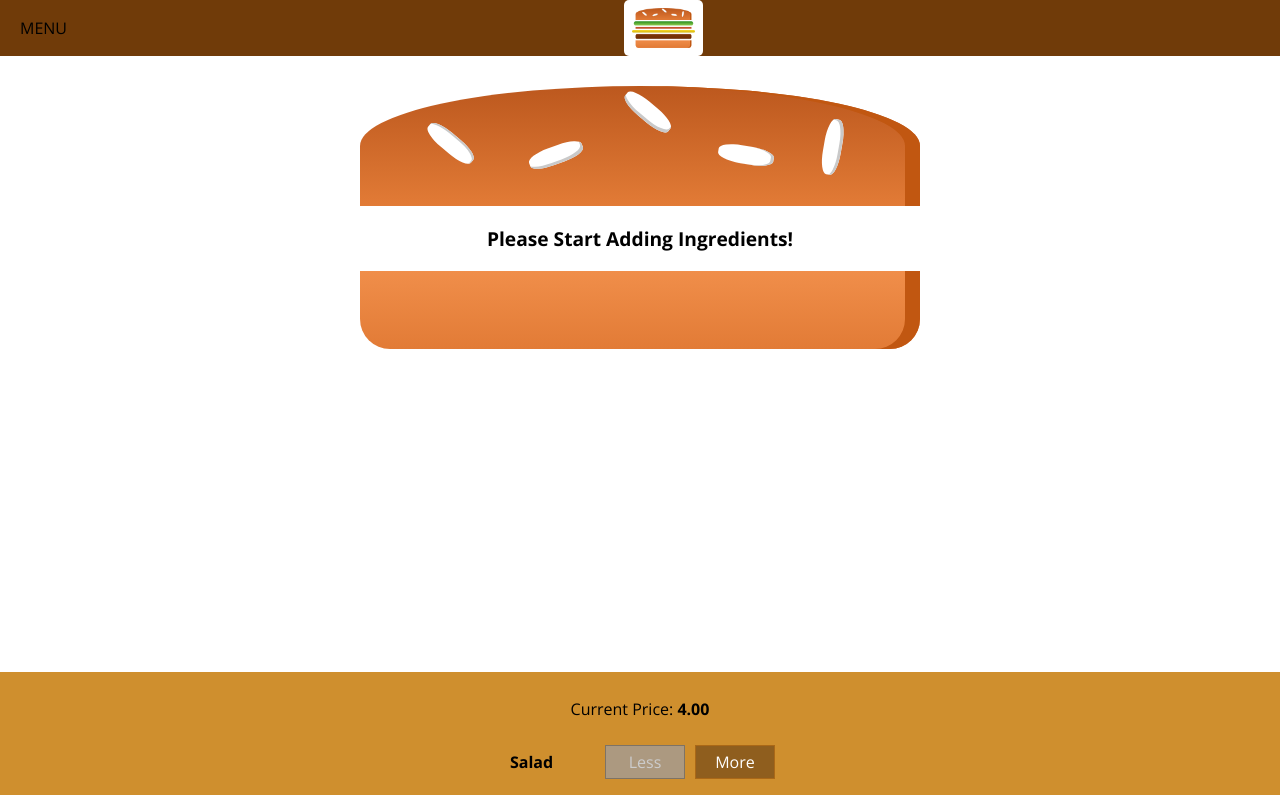
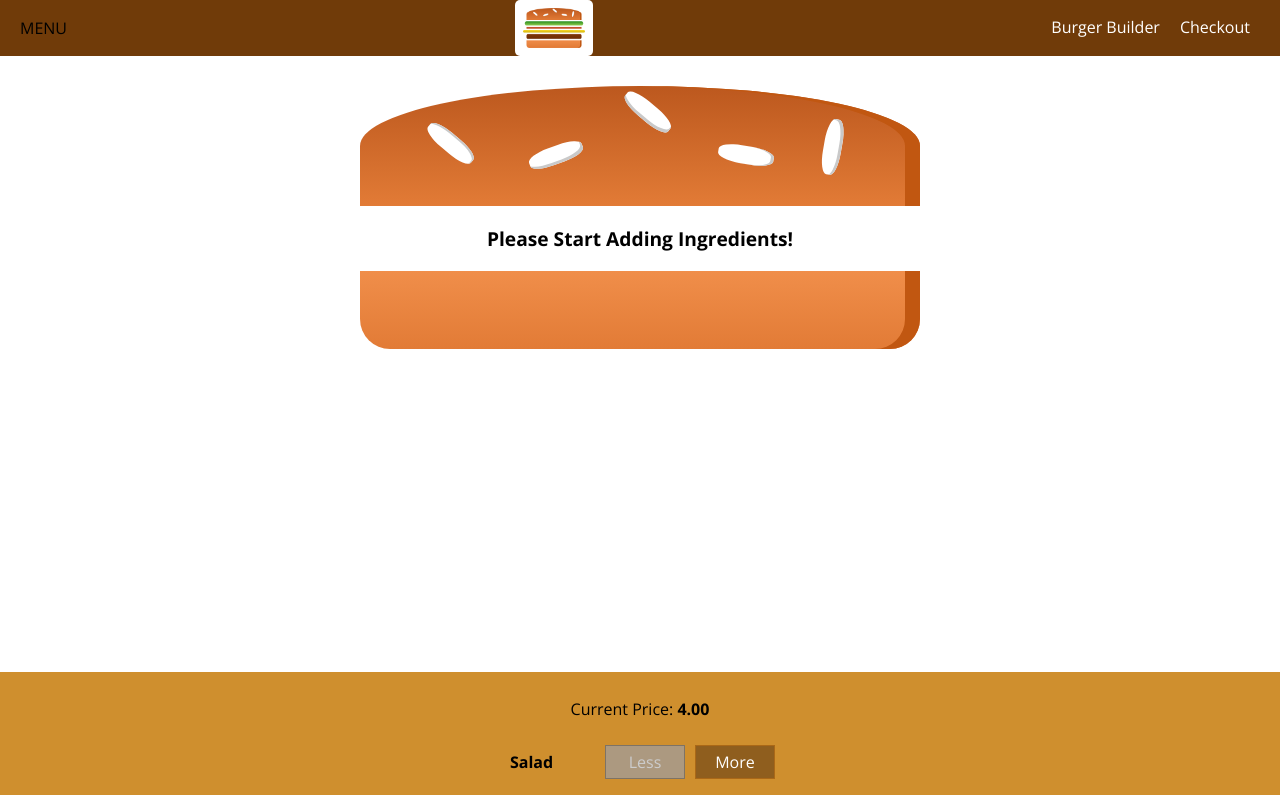
Before and after one commit to iamjayy/buildBurgerApp, a React (Create React App) app in the folder burgerapp/: page / in a window 1280 px wide. Shown: the top 795 px of the page. Built offline with nearby package versions, Linux system fonts and the light colour scheme.

Commit message:
navigation

```diff
--- /dev/null
+++ b/burgerapp/src/components/Navigation/NavigationItems/NavigationItem/NavigationItem.js
@@ -0,0 +1,12 @@
+import React from "react";
+import classes from "./NavigationItem.module.css";
+
+const navigationItem = props => (
+  <li className={classes.NavigationItem}>
+    <a href={props.link} className={props.active ? classes.active : null}>
+      {props.children}
+    </a>
+  </li>
+);
+
+export default navigationItem;
--- /dev/null
+++ b/burgerapp/src/components/Navigation/NavigationItems/NavigationItem/NavigationItem.module.css
@@ -0,0 +1,29 @@
+.NavigationItem {
+  margin: 0;
+  box-sizing: border-box;
+  display: flex;
+  height: 100%;
+  align-items: center;
+}
+
+.NavigationItem a {
+  color: white;
+  text-decoration: none;
+  height: 100%;
+  padding: 16px 10px;
+  border-bottom: 4px solid transparent;
+  box-sizing: border-box;
+  display: block;
+}
+
+.NavigationItem a:hover,
+.NavigationItem a:active,
+.NavigationItem a:active {
+  background-color: #8f5c2c;
+  text-decoration: none;
+  height: 100%;
+  padding: 16px 10px;
+  border-bottom: 4px solid transparent;
+  box-sizing: border-box;
+  display: block;
+}
--- /dev/null
+++ b/burgerapp/src/components/Navigation/NavigationItems/NavigationItems.js
@@ -0,0 +1,14 @@
+import React from "react";
+import classes from "./NavigationItems.module.css";
+import NavigationItem from "./NavigationItem/NavigationItem";
+
+const navigationItems = () => (
+  <ul className={classes.NavigationItems}>
+    <NavigationItem link="/" active>
+      Burger Builder
+    </NavigationItem>
+    <NavigationItem ink="/">Checkout</NavigationItem>
+  </ul>
+);
+
+export default navigationItems;
--- /dev/null
+++ b/burgerapp/src/components/Navigation/NavigationItems/NavigationItems.module.css
@@ -0,0 +1,8 @@
+.NavigationItems {
+  margin: 0;
+  padding: 0;
+  list-style: none;
+  display: flex;
+  align-items: center;
+  height: 100%;
+}
--- a/burgerapp/src/components/Navigation/Toolbar/Toolbar.js
+++ b/burgerapp/src/components/Navigation/Toolbar/Toolbar.js
@@ -1,12 +1,15 @@
 import React from "react";
 import classes from "./Toolbar.module.css";
 import Logo from "../../Logo/Logo";
+import NavigationItems from "../NavigationItems/NavigationItems";
 
 const toolbar = props => (
   <header className={classes.Toolbar}>
     <div>MENU</div>
     <Logo />
-    <nav></nav>
+    <nav>
+      <NavigationItems />
+    </nav>
   </header>
 );
 
```
